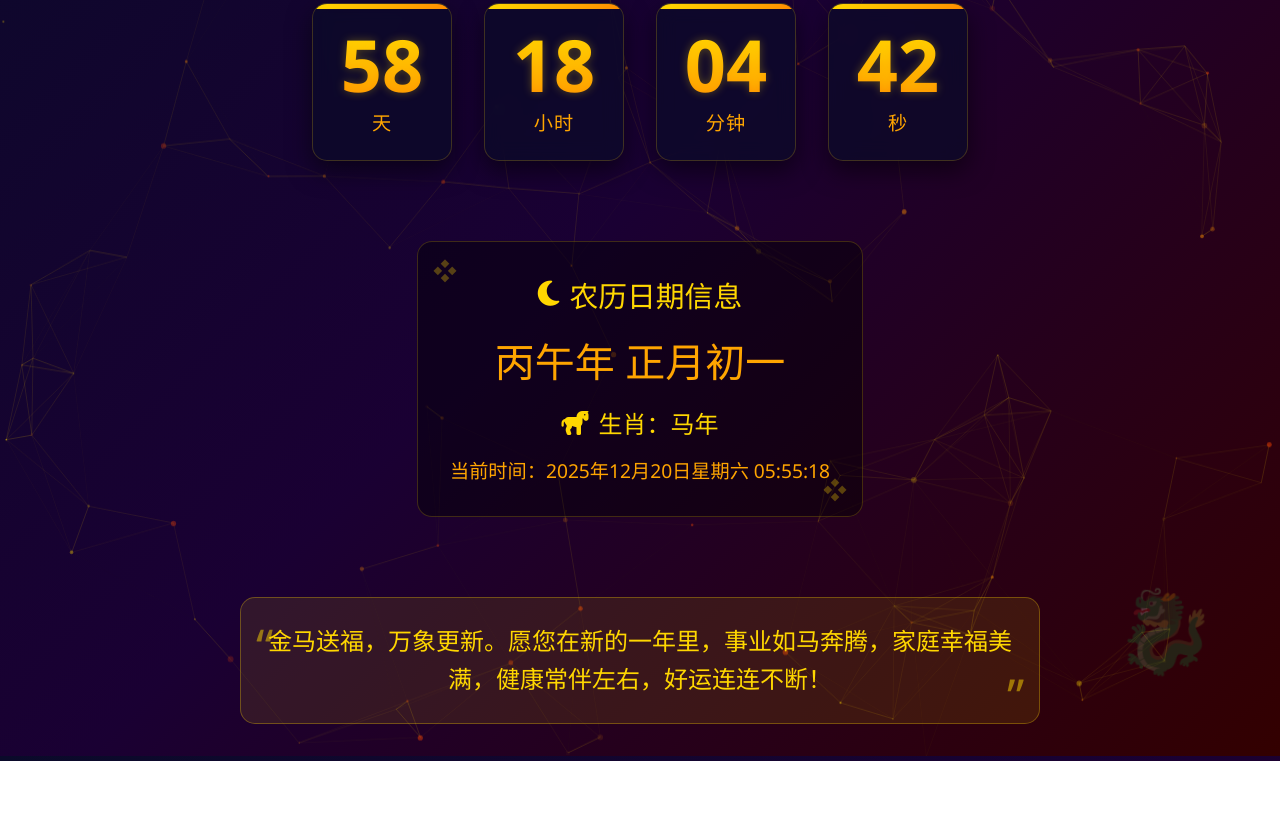
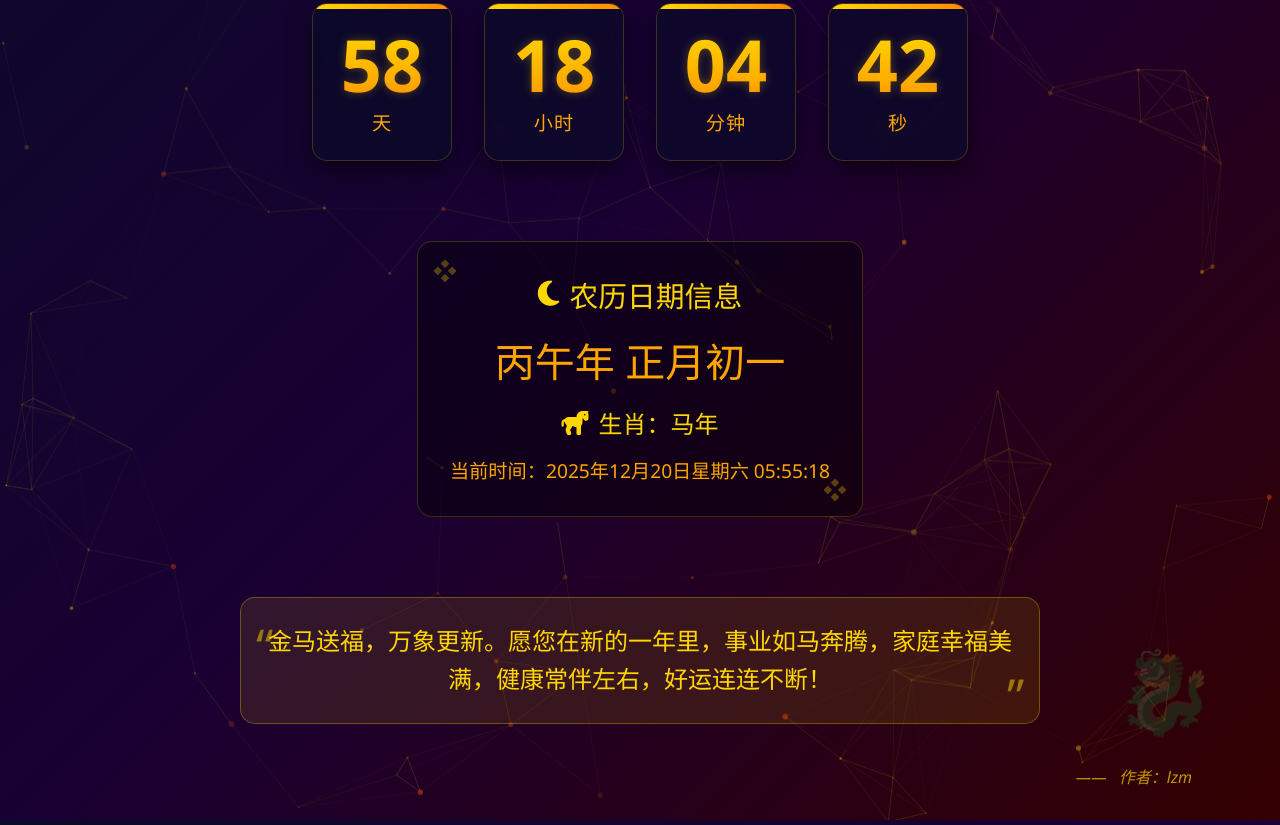
Before and after one commit to bestadc123/2026, a plain HTML site: page index.html in a window 1280 px wide. Shown: the part 359-1184 px from the top of the page. Before the commit the page ends 1120 px from the top, so only its background shows below. Drawn offline with nearby package versions, Linux system fonts and the light colour scheme.

Commit message:
Add author information section and styles
Added author information styling and section.

```diff
--- a/index.html
+++ b/index.html
@@ -385,6 +385,27 @@
           font-size: 2.8rem;
         }
       }
+       /* 作者信息样式 - 添加到你的CSS中 */
+      .ac {
+        margin-top: 2rem;
+        width: 100%;
+        text-align: right;
+        color: rgba(255, 215, 0, 0.7);
+        font-size: 1rem;
+        padding: 0.5rem 1rem;
+        font-style: italic;
+        position: relative;
+      }
+
+      .ac::before {
+        content: "—— ";
+        margin-right: 0.5rem;
+      }
+
+      /* 为.container添加底部内边距，给作者信息留空间 */
+      .container {
+        padding-bottom: 1.5rem;
+      }
     </style>
   </head>
   <body>
@@ -440,6 +461,7 @@
       <div class="blessing">
         金马送福，万象更新。愿您在新的一年里，事业如马奔腾，家庭幸福美满，健康常伴左右，好运连连不断！
       </div>
+      <div class="ac">作者：lzm</div>
     </div>
 
     <script src="https://cdn.jsdelivr.net/particles.js/2.0.0/particles.min.js"></script>
```
